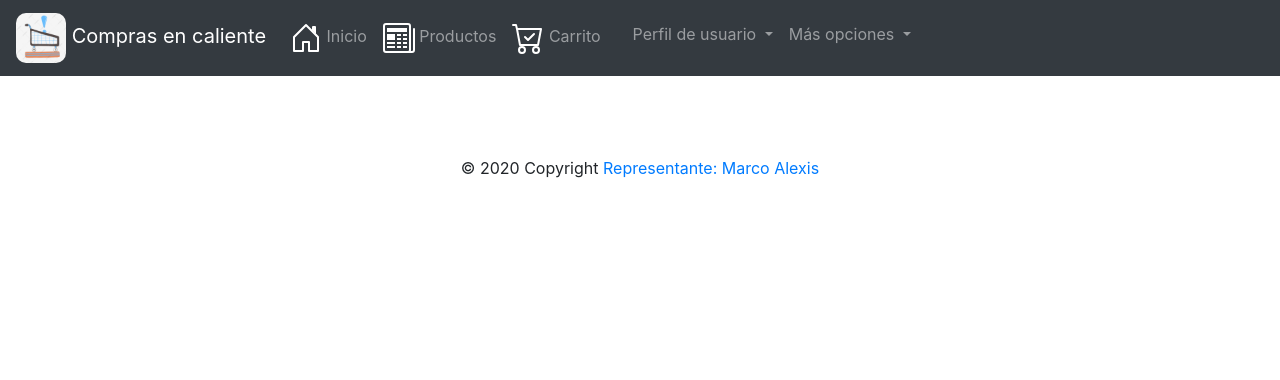
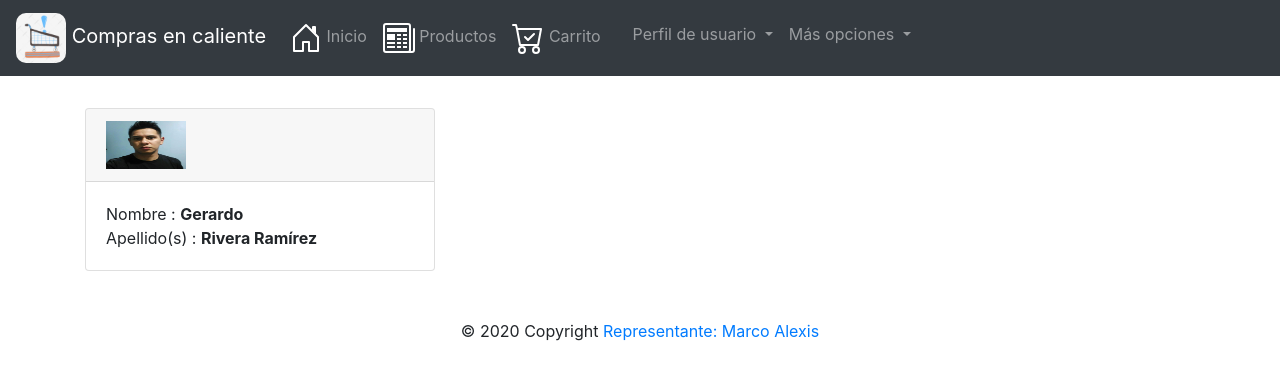
Before and after one commit to Gerardot45/compras-en-caliente, a PHP site: page /perfil_usuario.php in a window 1280 px wide. Shown: the top 380 px of the page. Run offline with PHP 8.4, Linux system fonts and the light colour scheme.

Commit message:
Realizamos la maquetación del perfil de Gerardo

```diff
--- a/vistas/perfil_usuario.php
+++ b/vistas/perfil_usuario.php
@@ -2,13 +2,31 @@
 <html lang="en">
 <head>
     <title>Gerardo Rivera</title>
-    <?php require_once 'auxiliares/encabezado.php' ?>
+    <?php require_once 'auxiliares/encabezado.php'?>
 </head>
 <body>
     <?php require_once 'auxiliares/navbar.php' ?>
-
-
-
+    <div class="container">
+        <div class="row">
+            <div class="col-md-4">
+                <div class="card">
+                    <div class="card-header">
+                        <div class="row">
+                            <div class="col-md-2">
+                                <img src="../img/gerardo.jpeg" class="img-circle" alt="Foto_de_perfil">
+                            </div>
+                        </div>
+                    </div>
+                    <div class="card-body">
+                        Nombre : <strong>Gerardo</strong><br>
+                        Apellido(s) : <strong>Rivera Ramírez</strong>
+                    </div>
+                </div>
+            </div>
+            <div class="col-md-4">
+            </div>
+        </div>
+    </div>
     <?php require_once 'auxiliares/footer.php' ?>
 </body>
 </html>
```
